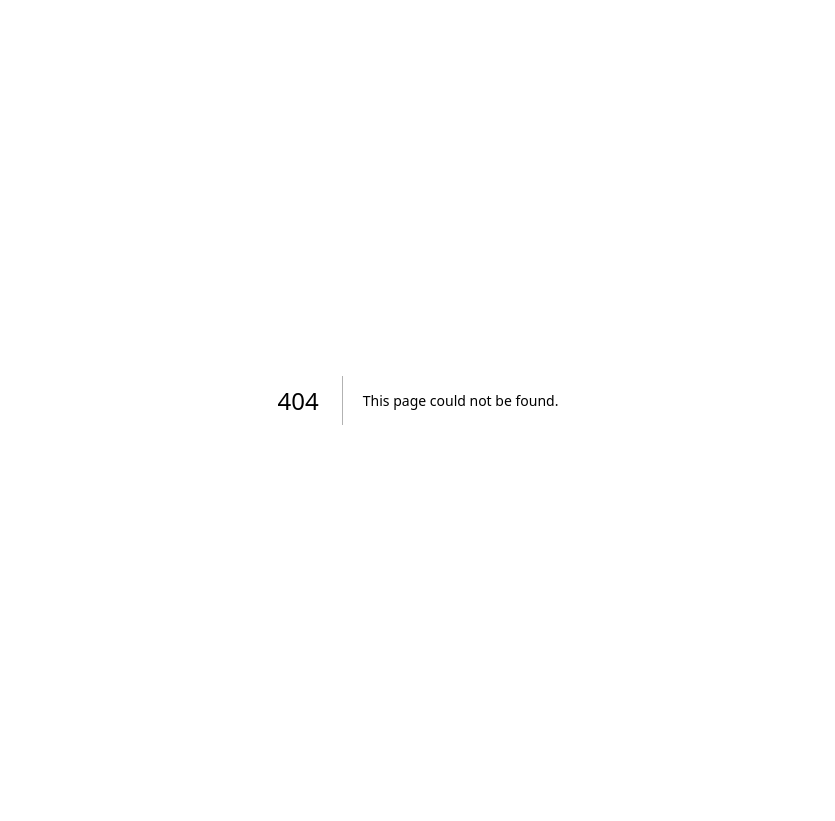
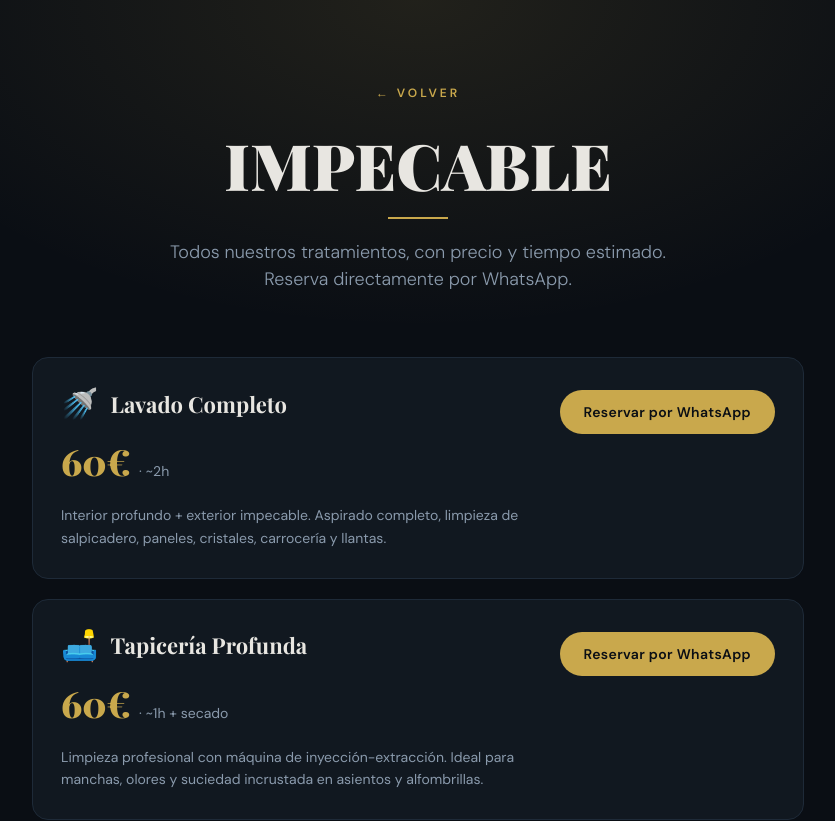
Before and after one commit to dsm0033/la-impecable, a Next.js app: page /servicios in a window 1280 px wide. Before the commit this address had no page. Shown: the top 821 px of the page, without its empty margins (222-1057 px from the left). Before the commit the page ends 800 px from the top, so only its background shows below. Built offline with nearby package versions, Linux system fonts and the light colour scheme.

Commit message:
Fix: añadida página de servicios y cambios en los botones del hero

```diff
--- a/src/app/globals.css
+++ b/src/app/globals.css
@@ -5,11 +5,11 @@
    fuentes, animaciones, scrollbar, etc.
    ============================================ */
 
+/* Importar fuentes de Google */
+@import url('https://fonts.googleapis.com/css2?family=Playfair+Display:wght@400;700;900&family=DM+Sans:wght@300;400;500;600;700&display=swap');
+
 /* Importar Tailwind CSS */
 @import "tailwindcss";
-
-/* Importar fuentes de Google */
-@import url('https://fonts.googleapis.com/css2?family=Playfair+Display:wght@400;700;900&family=DM+Sans:wght@300;400;500;600;700&display=swap');
 
 /* ── Estilos base ── */
 
--- a/src/app/page.js
+++ b/src/app/page.js
@@ -15,6 +15,7 @@
 
 "use client";
 
+import Link from "next/link";
 import SERVICES from "@/data/services";
 import ServiceCard from "@/components/ServiceCard";
 import AnimatedCounter from "@/components/AnimatedCounter";
@@ -85,14 +86,14 @@ export default function HomePage() {
           <div className="fade-in flex gap-4 justify-center flex-wrap"
             style={{ animationDelay: "0.5s" }}
           >
-            <a href="#servicios"
+            <Link href="/servicios"
               className="font-sans text-sm font-semibold px-8 py-3.5 bg-[#C9A84C] text-[#0A0E14] rounded-full tracking-wide hover:bg-[#A68A3A] transition-colors"
             >
-              Ver servicios
-            </a>
+              Servicios
+            </Link>
             {/* ⚠️ DIEGO: Cambia el número de teléfono aquí */}
             <a href="tel:+34607445305"
-              className="font-sans text-sm font-semibold px-8 py-3.5 bg-transparent text-[#C9A84C] rounded-full tracking-wide border border-[rgba(201,168,76,0.27)] hover:bg-[rgba(201,168,76,0.1)] transition-colors"
+              className="font-sans text-sm font-semibold px-8 py-3.5 bg-[#C9A84C] text-[#0A0E14] rounded-full tracking-wide hover:bg-[#A68A3A] transition-colors"
             >
               Llamar ahora
             </a>
--- /dev/null
+++ b/src/app/servicios/page.js
@@ -0,0 +1,127 @@
+import Link from "next/link";
+import SERVICES from "@/data/services";
+
+export const metadata = {
+  title: "Servicios",
+  description:
+    "Todos los servicios de Impecable: lavado completo, tapicería, encerado, pulido de faros y tratamiento de ozono. Precios claros y cita por WhatsApp.",
+  alternates: {
+    canonical: "https://laimpecable.es/servicios",
+  },
+};
+
+const WA_NUMBER = "34607445305";
+
+function waLink(serviceName) {
+  const text = encodeURIComponent(
+    `Hola, quiero reservar el servicio de ${serviceName}.`
+  );
+  return `https://wa.me/${WA_NUMBER}?text=${text}`;
+}
+
+export default function ServiciosPage() {
+  return (
+    <div className="min-h-screen bg-[#0A0E14]">
+
+      {/* Cabecera */}
+      <div className="relative pt-20 pb-16 text-center px-6 overflow-hidden">
+        <div
+          className="absolute inset-0 pointer-events-none"
+          style={{
+            background:
+              "radial-gradient(ellipse at 50% 0%, rgba(201,168,76,0.12) 0%, transparent 65%)",
+          }}
+        />
+        <div className="relative z-10">
+          <Link
+            href="/"
+            className="inline-flex items-center gap-2 font-sans text-xs font-semibold tracking-[3px] uppercase text-[#C9A84C] mb-8 hover:text-[#A68A3A] transition-colors"
+          >
+            ← Volver
+          </Link>
+          <h1
+            className="font-serif font-black text-[#E8E6E1] leading-none mb-4"
+            style={{ fontSize: "clamp(36px, 7vw, 64px)" }}
+          >
+            IMPECABLE
+          </h1>
+          <div className="w-[60px] h-[2px] bg-[#C9A84C] mx-auto my-5" />
+          <p
+            className="font-sans font-light text-[#8A9AAC] max-w-[500px] mx-auto"
+            style={{ fontSize: "clamp(15px, 2vw, 18px)" }}
+          >
+            Todos nuestros tratamientos, con precio y tiempo estimado.
+            <br />
+            Reserva directamente por WhatsApp.
+          </p>
+        </div>
+      </div>
+
+      {/* Listado de servicios */}
+      <div className="max-w-[820px] mx-auto px-6 pb-24 space-y-5">
+        {SERVICES.map((service) => (
+          <div
+            key={service.id}
+            className={`
+              rounded-2xl border p-7
+              ${service.highlight
+                ? "bg-gradient-to-br from-[#111820] to-[rgba(201,168,76,0.12)] border-[#C9A84C]"
+                : "bg-[#111820] border-[#1E2A38]"
+              }
+            `}
+          >
+            {service.highlight && (
+              <span className="inline-block bg-[#C9A84C] text-[#0A0E14] text-[10px] font-bold px-2.5 py-1 rounded-full uppercase tracking-wider font-sans mb-4">
+                Más popular
+              </span>
+            )}
+
+            <div className="flex flex-col sm:flex-row sm:items-start sm:justify-between gap-6">
+              {/* Info */}
+              <div className="flex-1">
+                <div className="flex items-center gap-3 mb-3">
+                  <span className="text-3xl">{service.icon}</span>
+                  <h2 className="font-serif text-[22px] font-bold text-[#E8E6E1]">
+                    {service.name}
+                  </h2>
+                </div>
+
+                <div className="flex items-baseline gap-2 mb-4">
+                  <span className="font-serif text-[36px] font-black text-[#C9A84C]">
+                    {service.price}€
+                  </span>
+                  <span className="font-sans text-sm text-[#8A9AAC]">
+                    · {service.time}
+                  </span>
+                </div>
+
+                <p className="font-sans text-sm leading-relaxed text-[#8A9AAC] max-w-[480px]">
+                  {service.desc}
+                </p>
+              </div>
+
+              {/* Botón reserva */}
+              <div className="sm:pt-1 sm:shrink-0">
+                <a
+                  href={waLink(service.name)}
+                  target="_blank"
+                  rel="noopener noreferrer"
+                  className="inline-flex items-center gap-2 font-sans text-sm font-semibold px-6 py-3 bg-[#C9A84C] text-[#0A0E14] rounded-full tracking-wide hover:bg-[#A68A3A] transition-colors whitespace-nowrap"
+                >
+                  Reservar por WhatsApp
+                </a>
+              </div>
+            </div>
+          </div>
+        ))}
+      </div>
+
+      {/* Footer */}
+      <footer className="text-center px-6 py-8 border-t border-[#1E2A38]">
+        <p className="font-sans text-xs text-[#5A6A7C]">
+          © 2026 Impecable · Cuidado Profesional del Vehículo · Sanlúcar de Barrameda, Cádiz
+        </p>
+      </footer>
+    </div>
+  );
+}
```
Also changed, not shown: .claude/settings.local.json (added).
